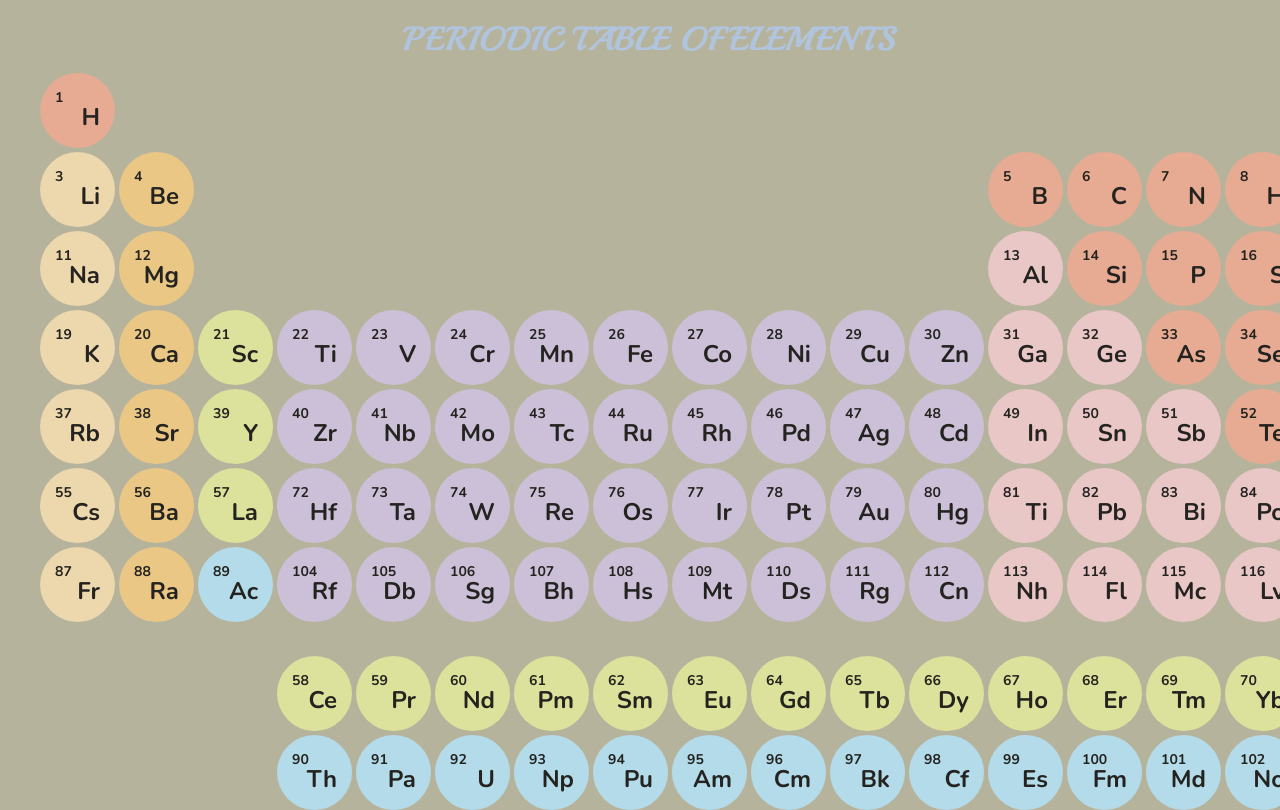
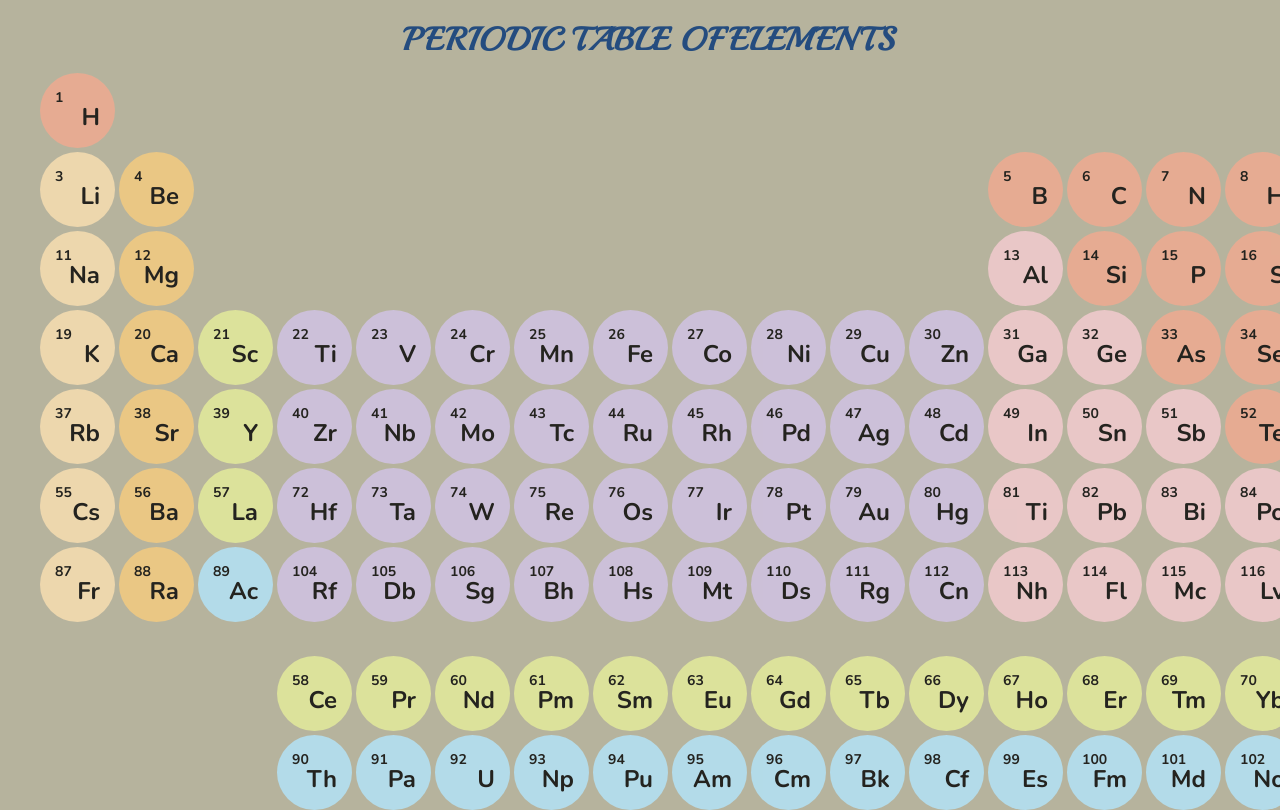
Before and after one commit to ifeanyiotiwa-hub/css-grid-task-periodic-table, a plain HTML site: page index.html in a window 1280 px wide. Shown: the top 810 px of the page. Drawn offline with nearby package versions, Linux system fonts and the light colour scheme.

Commit message:
Updated text color

```diff
--- a/styles.css
+++ b/styles.css
@@ -18,7 +18,7 @@ header {
     width: 100;
     height: 15%;
     border: 1px solid #e7e3c100;
-    color: lightsteelblue;
+    color: rgb(36,76,127);
     margin: -10px -10px 0 -10px;
 }
 
```
